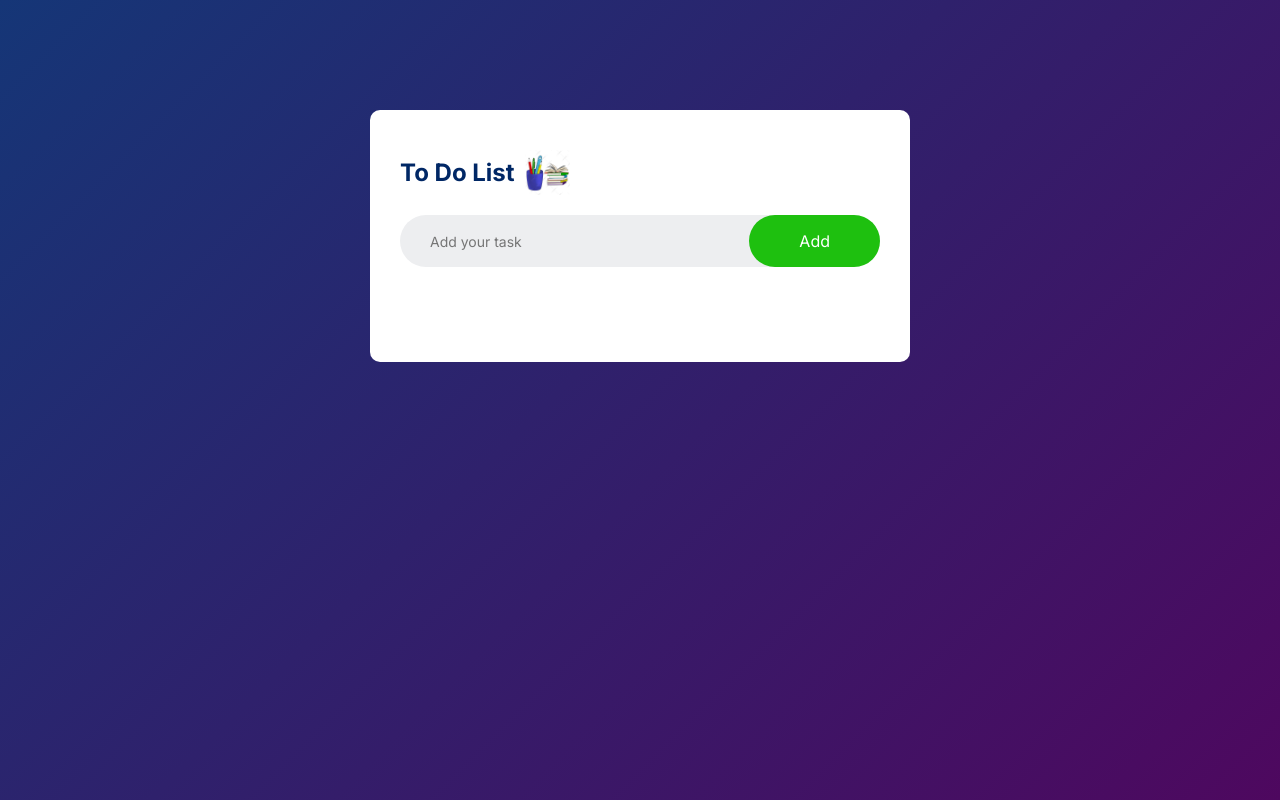
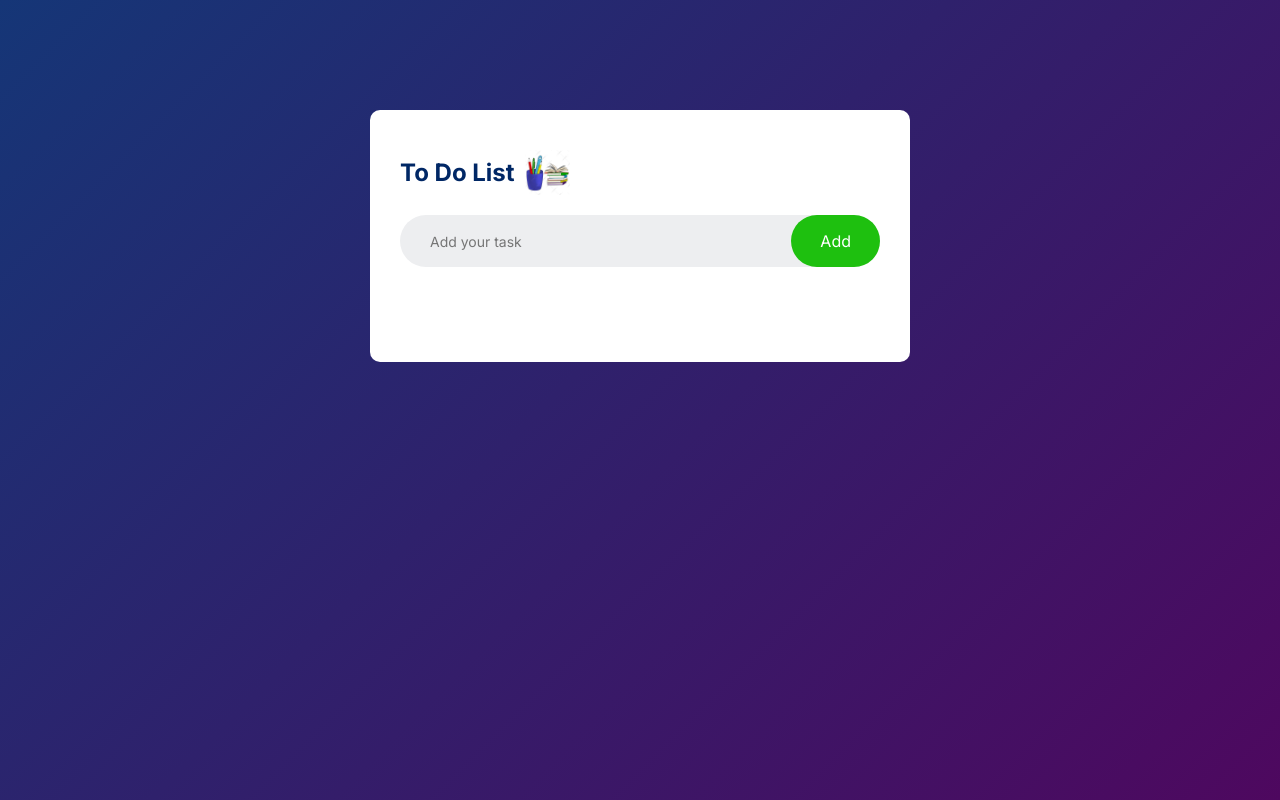
Before and after one commit to EngYousef-ah/To-Do-List, a plain HTML site: page index.html in a window 1280 px wide. Drawn offline with Linux system fonts and the light colour scheme; some packages are replaced by stand-ins of ours; a script that the page names is missing.

Commit message:
Update style.css
updata padding

```diff
--- a/style.css
+++ b/style.css
@@ -61,7 +61,7 @@ button {
     border: none;
     outline: none;
     border-radius: 40px;
-    padding: 16px 50px;
+    padding: 16px 29px;
     background: #1ec00f;
     color: #fff;
     font-size: 16px;
```
